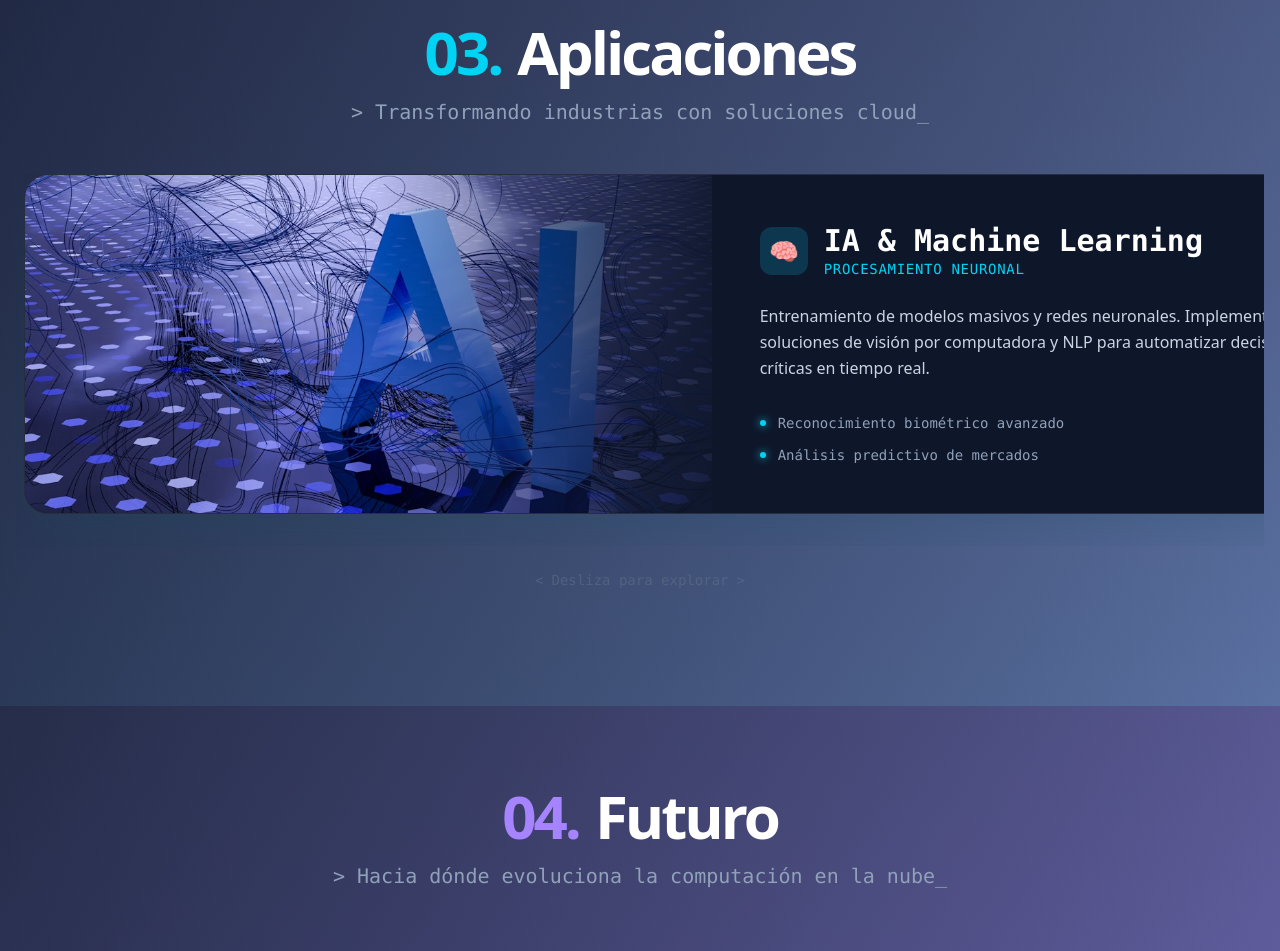
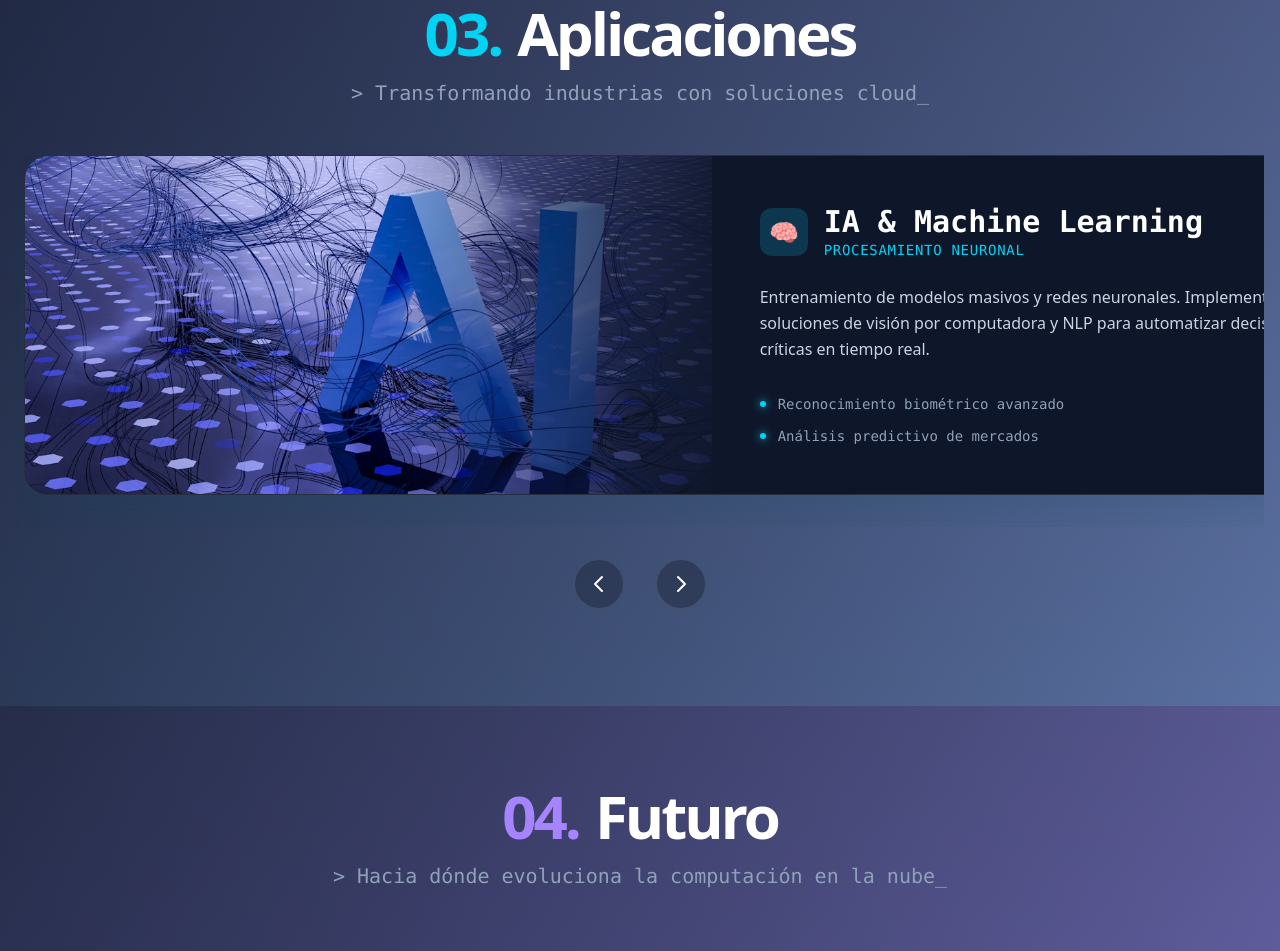
Before and after one commit to Xnhya/Css_Avanzado, a plain HTML site: page Index.html in a window 1280 px wide. Shown: the part 2494-3445 px from the top of the page. Drawn offline with nearby package versions, Linux system fonts and the light colour scheme.

Commit message:
carrusel

```diff
--- a/Index.html
+++ b/Index.html
@@ -1,5 +1,4 @@
 <!DOCTYPE html>
-
 <html class="scroll-smooth">
 
 <head>
@@ -374,9 +373,9 @@
             </div>
         </section>
 
+        <!-- SECCIÓN APLICACIONES (Carrusel Interactivo) -->
         <section id="aplicaciones"
             class="relative w-full min-h-screen flex flex-col justify-center px-4 py-20 bg-gradient-to-br from-slate-900/50 to-cyan-900/30 overflow-hidden">
-
 
             <div class="w-full max-w-7xl mx-auto relative z-10">
 
@@ -390,22 +389,22 @@
                     </p>
                 </div>
 
-                <div class="flex overflow-x-auto snap-x snap-mandatory gap-6 pb-8 cursor-grab active:cursor-grabbing">
-
+                <!-- CONTENEDOR DEL CARRUSEL -->
+                <div class="relative">
+                    <!-- CARRUSEL - SE AGREGÓ LA CLASE [scrollbar-width:none] PARA OCULTAR LA BARRA -->
+                    <div id="carousel"
+                        class="flex overflow-x-auto snap-x snap-mandatory gap-6 pb-8 scroll-smooth [scrollbar-width:none]">
+                        <!-- SLIDE 1: IA & Machine Learning -->
                         <div class="min-w-full md:min-w-[85%] lg:min-w-[100%] flex-shrink-0 snap-center px-2">
-
                             <div
                                 class="relative group w-full bg-slate-900 border border-white/10 rounded-3xl overflow-hidden flex flex-col md:flex-row shadow-2xl shadow-cyan-900/20">
-
                                 <div class="w-full md:w-1/2 h-64 md:h-auto relative overflow-hidden">
-                                <img src="assets/img/1.jpg"
-                                    alt="Inteligencia Artificial"
+                                    <img src="assets/img/1.jpg" alt="Inteligencia Artificial"
                                         class="absolute inset-0 w-full h-full object-cover transition-transform duration-700 group-hover:scale-110">
                                     <div
                                         class="absolute inset-0 bg-gradient-to-t md:bg-gradient-to-l from-slate-900 via-transparent to-transparent opacity-90">
                                     </div>
                                 </div>
-
                                 <div
                                     class="w-full md:w-1/2 p-8 md:p-12 flex flex-col justify-center bg-slate-900/50 backdrop-blur-sm">
                                     <div class="flex items-center gap-4 mb-6">
@@ -415,13 +414,15 @@
                                         <div>
                                             <h3 class="text-2xl md:text-3xl font-bold text-white font-mono">IA & Machine
                                                 Learning</h3>
-                                        <p class="text-cyan-400 text-sm font-mono tracking-wider">PROCESAMIENTO NEURONAL
+                                            <p class="text-cyan-400 text-sm font-mono tracking-wider">PROCESAMIENTO
+                                                NEURONAL
                                             </p>
                                         </div>
                                     </div>
                                     <p class="text-slate-300 mb-8 leading-relaxed">
                                         Entrenamiento de modelos masivos y redes neuronales. Implementamos soluciones de
-                                    visión por computadora y NLP para automatizar decisiones críticas en tiempo real.
+                                        visión por computadora y NLP para automatizar decisiones críticas en tiempo
+                                        real.
                                     </p>
                                     <div class="space-y-3 font-mono text-sm text-slate-400">
                                         <div class="flex items-center gap-3">
@@ -439,20 +440,17 @@
                             </div>
                         </div>
 
+                        <!-- SLIDE 2: IoT & Conectividad -->
                         <div class="min-w-full md:min-w-[85%] lg:min-w-[100%] flex-shrink-0 snap-center px-2">
-
                             <div
                                 class="relative group w-full bg-slate-900 border border-white/10 rounded-3xl overflow-hidden flex flex-col md:flex-row shadow-2xl shadow-orange-900/20">
-
                                 <div class="w-full md:w-1/2 h-64 md:h-auto relative overflow-hidden">
-                                <img src="assets/img/2.jpg"
-                                    alt="IoT"
+                                    <img src="assets/img/2.jpg" alt="IoT"
                                         class="absolute inset-0 w-full h-full object-cover transition-transform duration-700 group-hover:scale-110">
                                     <div
                                         class="absolute inset-0 bg-gradient-to-t md:bg-gradient-to-l from-slate-900 via-transparent to-transparent opacity-90">
                                     </div>
                                 </div>
-
                                 <div
                                     class="w-full md:w-1/2 p-8 md:p-12 flex flex-col justify-center bg-slate-900/50 backdrop-blur-sm">
                                     <div class="flex items-center gap-4 mb-6">
@@ -462,7 +460,8 @@
                                         <div>
                                             <h3 class="text-2xl md:text-3xl font-bold text-white font-mono">IoT &
                                                 Conectividad</h3>
-                                        <p class="text-orange-400 text-sm font-mono tracking-wider">REDES INTELIGENTES
+                                            <p class="text-orange-400 text-sm font-mono tracking-wider">REDES
+                                                INTELIGENTES
                                             </p>
                                         </div>
                                     </div>
@@ -486,20 +485,17 @@
                             </div>
                         </div>
 
+                        <!-- SLIDE 3: Media Streaming -->
                         <div class="min-w-full md:min-w-[85%] lg:min-w-[100%] flex-shrink-0 snap-center px-2">
-
                             <div
                                 class="relative group w-full bg-slate-900 border border-white/10 rounded-3xl overflow-hidden flex flex-col md:flex-row shadow-2xl shadow-pink-900/20">
-
                                 <div class="w-full md:w-1/2 h-64 md:h-auto relative overflow-hidden">
-                                <img src="assets/img/3.jpg"
-                                    alt="Streaming"
+                                    <img src="assets/img/3.jpg" alt="Streaming"
                                         class="absolute inset-0 w-full h-full object-cover transition-transform duration-700 group-hover:scale-110">
                                     <div
                                         class="absolute inset-0 bg-gradient-to-t md:bg-gradient-to-l from-slate-900 via-transparent to-transparent opacity-90">
                                     </div>
                                 </div>
-
                                 <div
                                     class="w-full md:w-1/2 p-8 md:p-12 flex flex-col justify-center bg-slate-900/50 backdrop-blur-sm">
                                     <div class="flex items-center gap-4 mb-6">
@@ -507,14 +503,16 @@
                                             class="w-12 h-12 rounded-xl bg-pink-500/20 flex items-center justify-center text-2xl">
                                             🎬</div>
                                         <div>
-                                        <h3 class="text-2xl md:text-3xl font-bold text-white font-mono">Media Streaming
+                                            <h3 class="text-2xl md:text-3xl font-bold text-white font-mono">Media
+                                                Streaming
                                             </h3>
                                             <p class="text-pink-400 text-sm font-mono tracking-wider">ENTRETENIMIENTO
                                                 DIGITAL</p>
                                         </div>
                                     </div>
                                     <p class="text-slate-300 mb-8 leading-relaxed">
-                                    Infraestructura CDN global para distribución de contenido 4K/8K. Transcodificación
+                                        Infraestructura CDN global para distribución de contenido 4K/8K.
+                                        Transcodificación
                                         adaptativa y baja latencia para experiencias de usuario ininterrumpidas.
                                     </p>
                                     <div class="space-y-3 font-mono text-sm text-slate-400">
@@ -533,20 +531,17 @@
                             </div>
                         </div>
 
+                        <!-- SLIDE 4: Big Data Science -->
                         <div class="min-w-full md:min-w-[85%] lg:min-w-[100%] flex-shrink-0 snap-center px-2">
-
                             <div
                                 class="relative group w-full bg-slate-900 border border-white/10 rounded-3xl overflow-hidden flex flex-col md:flex-row shadow-2xl shadow-indigo-900/20">
-
                                 <div class="w-full md:w-1/2 h-64 md:h-auto relative overflow-hidden">
-                                <img src="assets/img/4.jpg"
-                                    alt="Big Data"
+                                    <img src="assets/img/4.jpg" alt="Big Data"
                                         class="absolute inset-0 w-full h-full object-cover transition-transform duration-700 group-hover:scale-110">
                                     <div
                                         class="absolute inset-0 bg-gradient-to-t md:bg-gradient-to-l from-slate-900 via-transparent to-transparent opacity-90">
                                     </div>
                                 </div>
-
                                 <div
                                     class="w-full md:w-1/2 p-8 md:p-12 flex flex-col justify-center bg-slate-900/50 backdrop-blur-sm">
                                     <div class="flex items-center gap-4 mb-6">
@@ -554,15 +549,18 @@
                                             class="w-12 h-12 rounded-xl bg-indigo-500/20 flex items-center justify-center text-2xl">
                                             📊</div>
                                         <div>
-                                        <h3 class="text-2xl md:text-3xl font-bold text-white font-mono">Big Data Science
+                                            <h3 class="text-2xl md:text-3xl font-bold text-white font-mono">Big Data
+                                                Science
                                             </h3>
-                                        <p class="text-indigo-400 text-sm font-mono tracking-wider">ANÁLITICA AVANZADA
+                                            <p class="text-indigo-400 text-sm font-mono tracking-wider">ANÁLITICA
+                                                AVANZADA
                                             </p>
                                         </div>
                                     </div>
                                     <p class="text-slate-300 mb-8 leading-relaxed">
                                         Data Lakes escalables y pipelines de ETL robustos. Transformamos terabytes de
-                                    información cruda en dashboards visuales accionables para la estrategia corporativa.
+                                        información cruda en dashboards visuales accionables para la estrategia
+                                        corporativa.
                                     </p>
                                     <div class="space-y-3 font-mono text-sm text-slate-400">
                                         <div class="flex items-center gap-3">
@@ -579,13 +577,33 @@
                                 </div>
                             </div>
                         </div>
-
                     </div>
 
-                <div class="flex justify-center items-center mt-6 text-slate-500 font-mono text-sm animate-pulse">
-                    <span class="mr-2">&lt;</span> Desliza para explorar <span class="ml-2">&gt;</span>
+                    <!-- CONTROLES DEL CARRUSEL -->
+                    <div class="flex justify-center items-center mt-8 gap-4">
+                        <button id="prevBtn"
+                            class="p-3 rounded-full bg-slate-800/50 border border-white/10 hover:bg-slate-700/50 transition-colors">
+                            <svg xmlns="http://www.w3.org/2000/svg" class="h-6 w-6 text-white" fill="none"
+                                viewBox="0 0 24 24" stroke="currentColor">
+                                <path stroke-linecap="round" stroke-linejoin="round" stroke-width="2"
+                                    d="M15 19l-7-7 7-7" />
+                            </svg>
+                        </button>
+
+                        <div class="flex gap-2" id="indicators">
+                            <!-- Los indicadores se generarán con JavaScript -->
                         </div>
 
+                        <button id="nextBtn"
+                            class="p-3 rounded-full bg-slate-800/50 border border-white/10 hover:bg-slate-700/50 transition-colors">
+                            <svg xmlns="http://www.w3.org/2000/svg" class="h-6 w-6 text-white" fill="none"
+                                viewBox="0 0 24 24" stroke="currentColor">
+                                <path stroke-linecap="round" stroke-linejoin="round" stroke-width="2"
+                                    d="M9 5l7 7-7 7" />
+                            </svg>
+                        </button>
+                    </div>
+                </div>
             </div>
         </section>
 
@@ -798,6 +816,17 @@
         </div>
     </footer>
 
+    <!-- SCRIPT PARA EL CARRUSEL -->
+    <script>
+        document.addEventListener('DOMContentLoaded', () => {
+            let current = 0;
+            const slides = document.querySelectorAll('#carousel > div');
+
+            document.getElementById('nextBtn').onclick = () => carousel.scrollTo({ left: slides[current = (current + 1) % slides.length].offsetLeft, behavior: 'smooth' });
+            document.getElementById('prevBtn').onclick = () => carousel.scrollTo({ left: slides[current = (current - 1 + slides.length) % slides.length].offsetLeft, behavior: 'smooth' });
+        });
+    </script>
+
 </body>
 
 </html>
```
Lines whose indentation alone changed are shown as unchanged.
